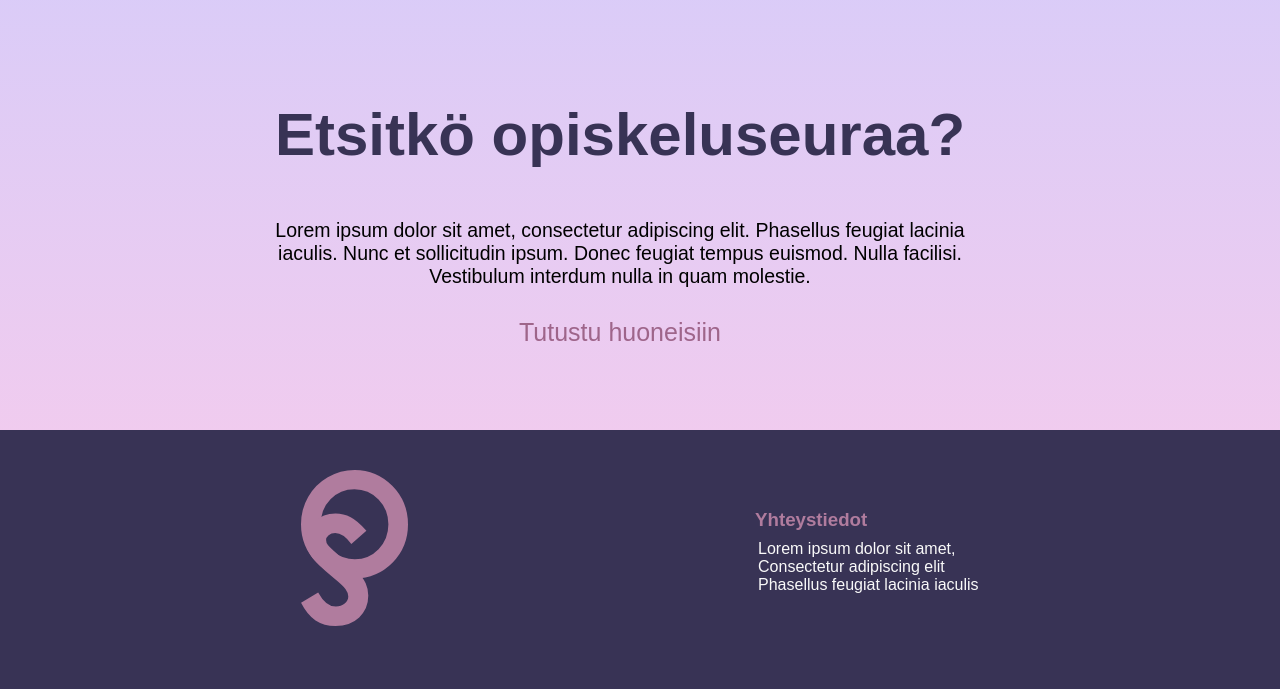
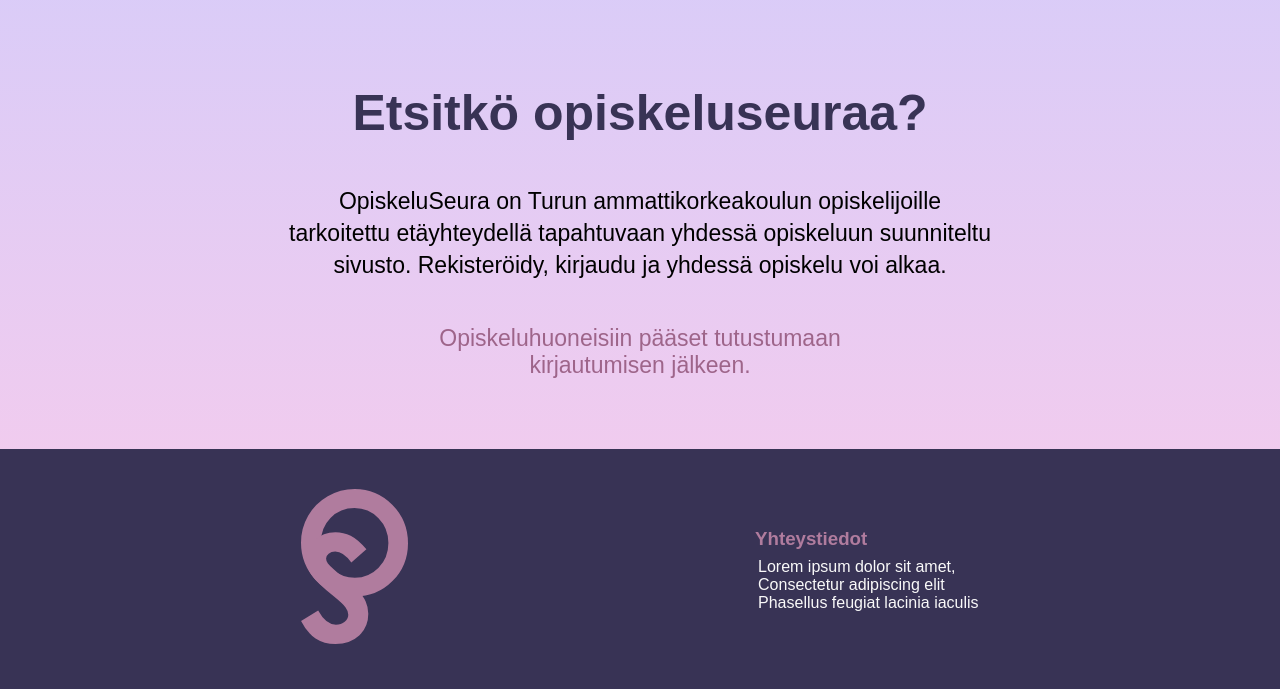
Before and after one commit to KaritaLaine/Opiskeluseura, a Django app: page / in a window 1280 px wide. Shown: the part 130-819 px from the top of the page. Before the commit the page ends 756 px from the top, so only its background shows below. Run offline with Django 4.2, Linux system fonts and the light colour scheme.

Commit message:
carin tekstit

```diff
--- a/opiskeluseura/verkkosivut/static/base.css
+++ b/opiskeluseura/verkkosivut/static/base.css
@@ -98,24 +98,29 @@
 
 
 /* ETUSIVU */
+/* Container for the main content */
 .info {
   padding: 20px;
-  padding-top: 10px;
   display: flex;
-  flex-wrap: wrap;
   justify-content: center;
+  flex-direction: column; /* Adjusted for better layout */
+  align-items: center;
+  text-align: center;
 }
 
+/* Style for the main text content */
 .infoteksti {
-  max-width: 1040px;
-  font-size: 19.5px;
-  padding-right: 40px;
-  margin-top: 50px;
-  text-align:center;
+  max-width: 750px;
+  margin-top: 30px;
+  align-items: center;
+  text-align: center;
 }
 
+/* Paragraph styles within .infoteksti */
 .infoteksti p {
-  width: 700px;
+  font-size: 23px;
+  line-height: 1.4; /* Improved readability */
+  text-align: center;
 }
 
 .linkkiteksti {
@@ -123,18 +128,20 @@
   background-color: transparent;
   color:#9e658a;
   text-align: center;
-  font-size: 25px;
+  font-size: 23px;
   cursor:pointer;
-  padding: 10px;
+  padding: 10px 20px;
+  margin-top: 10px;
+  margin-bottom: 40px;
 }
 
+/* Hover effect for the link button */
 .linkkiteksti:hover {
-  cursor:pointer;
-  color:#8b5679;
+  color:#8f587c;
 }
 
 .infoteksti h1 {
-  font-size: 60px;
+  font-size: 50px;
   color:#383355;
   padding-bottom: 10px;
   text-align: center;
--- a/opiskeluseura/verkkosivut/templates/etusivu.html
+++ b/opiskeluseura/verkkosivut/templates/etusivu.html
@@ -24,17 +24,19 @@
                     </div>
                 {% endif %}
 
-                <h1>Etsitkö opiskeluseuraa?</h1>
-                <p>Lorem ipsum dolor sit amet, consectetur adipiscing elit.
-                    Phasellus feugiat lacinia iaculis. Nunc et sollicitudin ipsum.
-                    Donec feugiat tempus euismod. Nulla facilisi. Vestibulum interdum
-                    nulla in quam molestie.
+                <h1>Etsitkö opiskeluseuraa? </h1>
+                <p>
+                    OpiskeluSeura on Turun ammattikorkeakoulun opiskelijoille <br>
+                    tarkoitettu etäyhteydellä tapahtuvaan yhdessä opiskeluun suunniteltu <br>
+                    sivusto. Rekisteröidy, kirjaudu ja yhdessä opiskelu voi alkaa.
                 </p>
                 <!-- Tutustu huoneisiin -elementti, joka johtaa kirjautumissivulle -->
                 {% if user.is_authenticated %}
-                    <a href="{%url 'opiskeluhuoneet'%}"><button class="linkkiteksti">Tutustu huoneisiin</button></a>
+                    <a href="{%url 'opiskeluhuoneet'%}"><button class="linkkiteksti">Opiskeluhuoneisiin pääset tutustumaan <br>
+                        kirjautumisen jälkeen.</button></a>
                 {% else %}
-                    <button class="linkkiteksti" onclick="openForm()">Tutustu huoneisiin</button>
+                    <button class="linkkiteksti" onclick="openForm()">Opiskeluhuoneisiin pääset tutustumaan <br>
+                        kirjautumisen jälkeen.</button>
                 {% endif %}
             </div>
         </div>
```
Also changed, not shown: opiskeluseura/verkkosivut/static/chatit.js (deleted, +0 -24 lines), opiskeluseura/verkkosivut/static/huoneet.css (+7 -6 lines), opiskeluseura/verkkosivut/templates/opiskeluhuoneet.html (+5 -4 lines).
